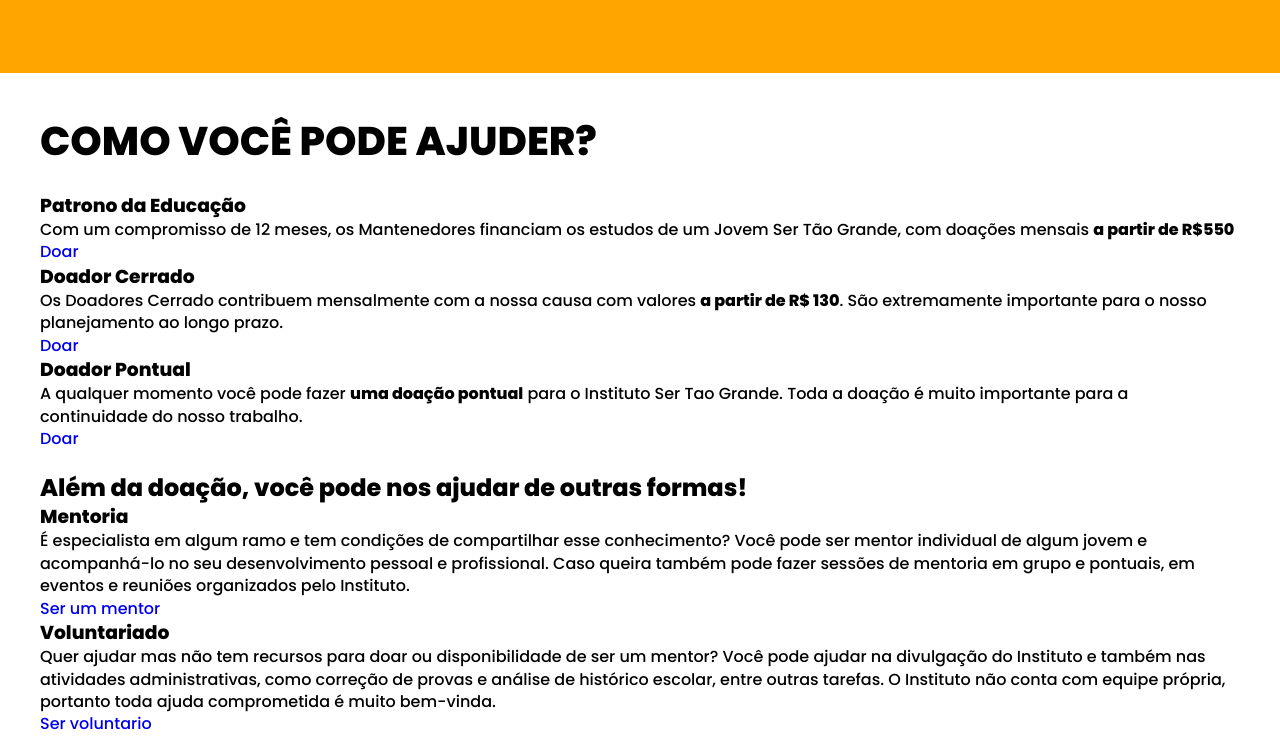
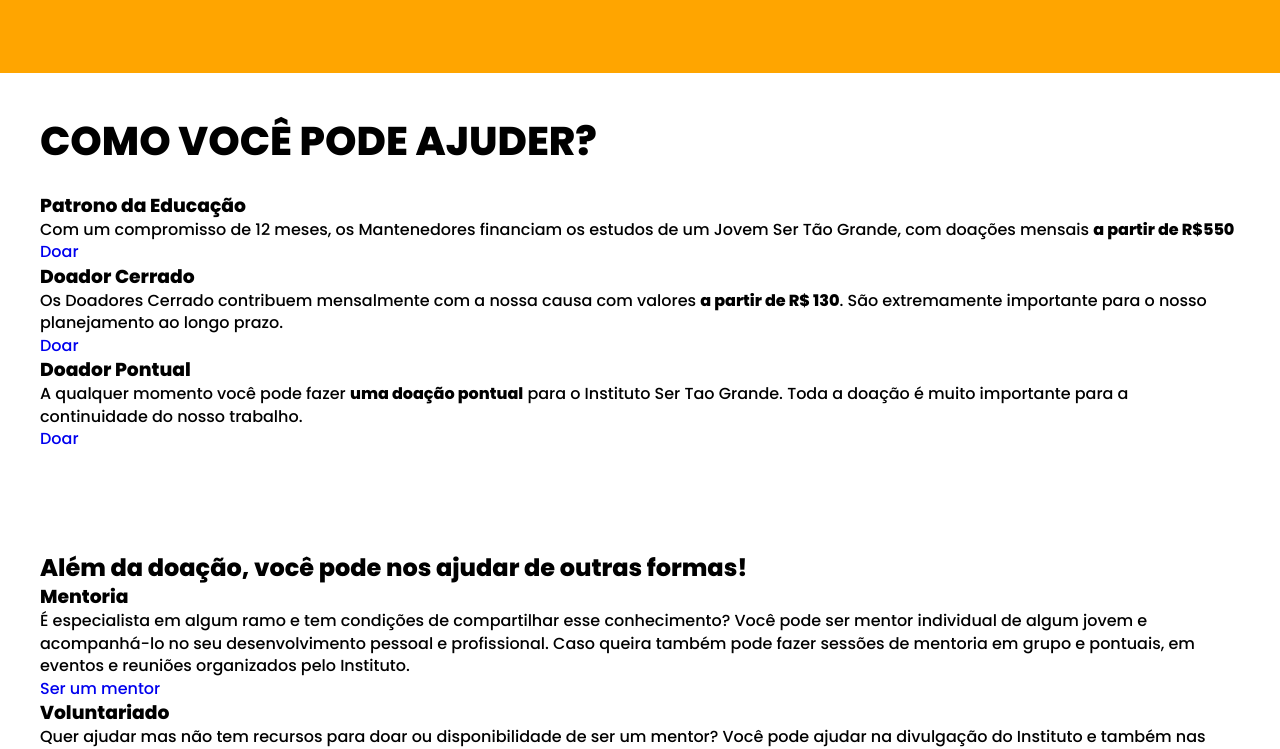
Before and after one commit to tinycampcoders/istg, a plain HTML site: page index.html in a window 1280 px wide. Shown: the part 5892-6641 px from the top of the page. Drawn offline with Linux system fonts and the light colour scheme.

Commit message:
Minor changes | ok

```diff
--- a/index.html
+++ b/index.html
@@ -243,8 +243,8 @@
 			</section>
 		</article>
 
-		<article class="aboutDonate container">
-			<section class="aboutDonate__modalities">
+		<article class="aboutDonate">
+			<section class="aboutDonate__modalities container">
 				<h2 class="title title-secondar">Como você pode ajuder?</h2>
 				<div>
 					<h3>Patrono da Educação</h3>
@@ -275,7 +275,7 @@
 					<a href="https://grifa.me/campanha/natal-instituto-ser-tao-grande/doar">Doar</a>
 				</div>
 			</section>
-			<section class="aboutDonate__another">
+			<section class="aboutDonate__another container">
 				<h2>Além da doação, você pode nos ajudar de outras formas!</h2>
 				<div>
 					<h3>Mentoria</h3>
```
